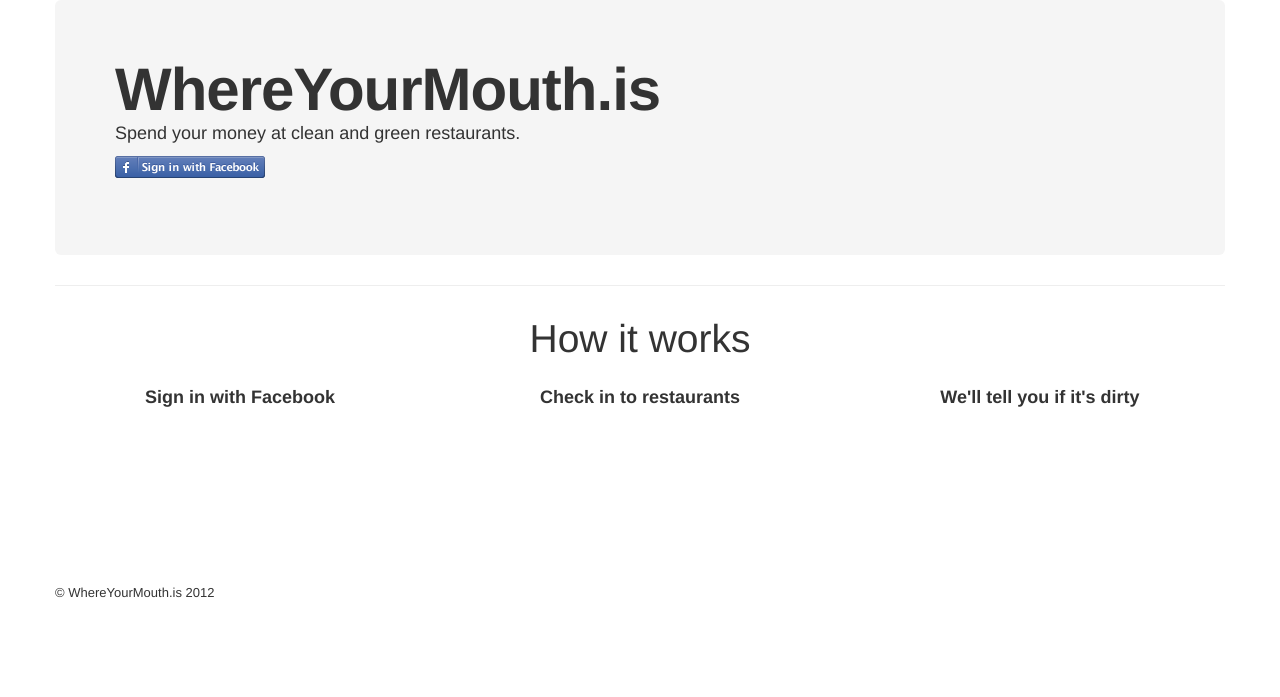
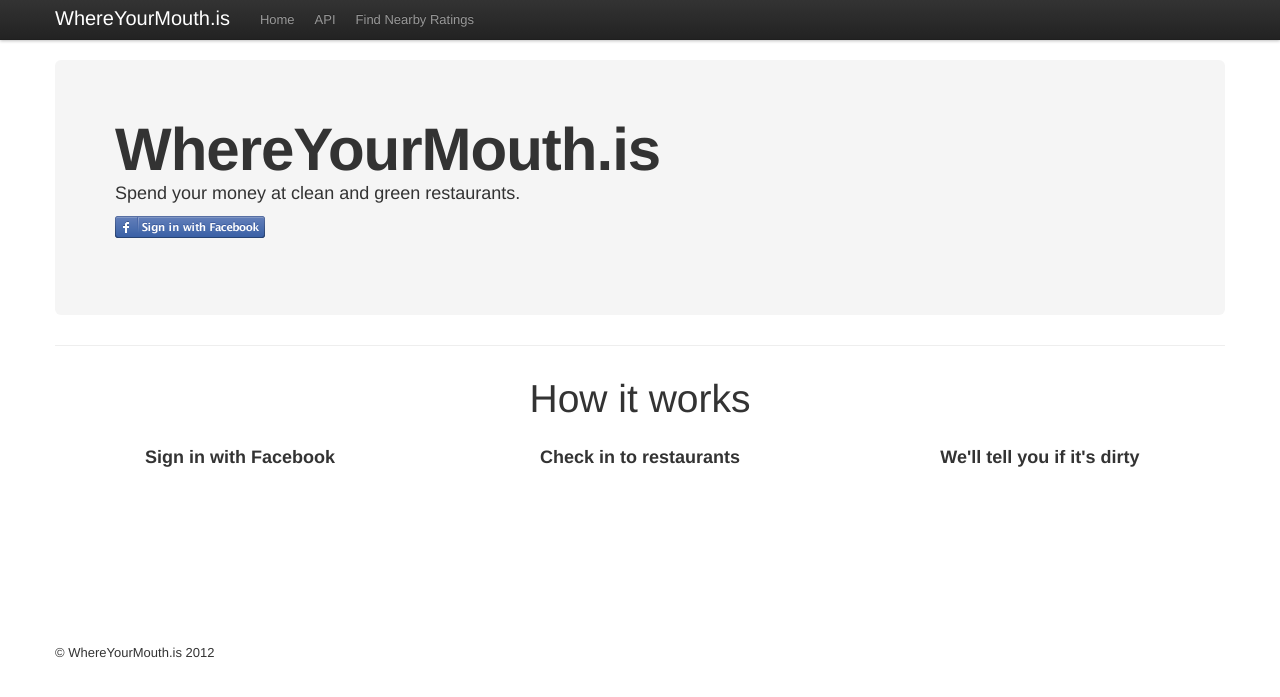
Before and after one commit to tulsawebdevs/whereyourmouthis, a Django app: page / in a window 1280 px wide. Shown: the top 697 px of the page. Run offline with Django 3.2, Linux system fonts and the light colour scheme; parts of the project's set-up code (start-up, migrations or seed data) failed here and were passed over; some libraries are stand-ins or nearby versions.

Commit message:
adding nav, properly including bs js

```diff
--- a/wymi/static/css/styles.css
+++ b/wymi/static/css/styles.css
@@ -1,4 +1,8 @@
 /* @override http://127.0.0.1:8000/static/css/styles.css */
+
+body >.container{
+	padding-top: 60px;
+}
 
 .marketing h1{
   margin: 16px 0px 27px;
--- a/wymi/templates/base.html
+++ b/wymi/templates/base.html
@@ -17,6 +17,25 @@
 
 <body>
   <div class="navbar navbar-fixed-top">
+    <div class="navbar-inner">
+      <div class="container">
+        <a class="brand" href="{% url home %}">WhereYourMouth.is</a>
+
+        <a class="btn btn-navbar" data-toggle="collapse" data-target=".nav-collapse">
+          <span class="icon-bar"></span>
+          <span class="icon-bar"></span>
+          <span class="icon-bar"></span>
+        </a>
+
+        <div class="nav-collapse">
+          <ul class="nav">
+            <li><a href="{% url home %}">Home</a></li>
+            <li><a href="{% url api_docs %}">API</a></li>
+            <li><a href="#">Find Nearby Ratings</a></li>
+          </ul>
+        </div>
+      </div>
+    </div>
   </div>
   <div class="container">
     {% block content %}{% endblock %}
@@ -26,6 +45,9 @@
     </footer>
     {% endblock %}
   </div>
-{% block additional_js %}{% endblock additional_js %}
+  <script src="//ajax.googleapis.com/ajax/libs/jquery/1.7.2/jquery.min.js"></script>
+  <script>window.jQuery || document.write('<script src="{{ STATIC_URL }}js/jquery.min.js"><\/script>')</script>
+  <script src="{{ STATIC_URL }}js/bootstrap.min.js"></script>
+  {% block additional_js %}{% endblock additional_js %}
 </body>
 </html>
--- a/wymi/templates/nearby.html
+++ b/wymi/templates/nearby.html
@@ -5,8 +5,6 @@ lolz
 {% endblock content %}
 
 {% block additional_js %}
-<script src="//ajax.googleapis.com/ajax/libs/jquery/1.7.2/jquery.min.js"></script>
-<script>window.jQuery || document.write('<script src="{{ STATIC_URL }}js/jquery-1.7.2.min.js"><\/script>')</script>
 <script src="{{ STATIC_URL }}js/underscore.js"></script>
 <script src="{{ STATIC_URL }}js/backbone.js"></script>
 <script src="{{ STATIC_URL }}js/app.js"></script>
```
